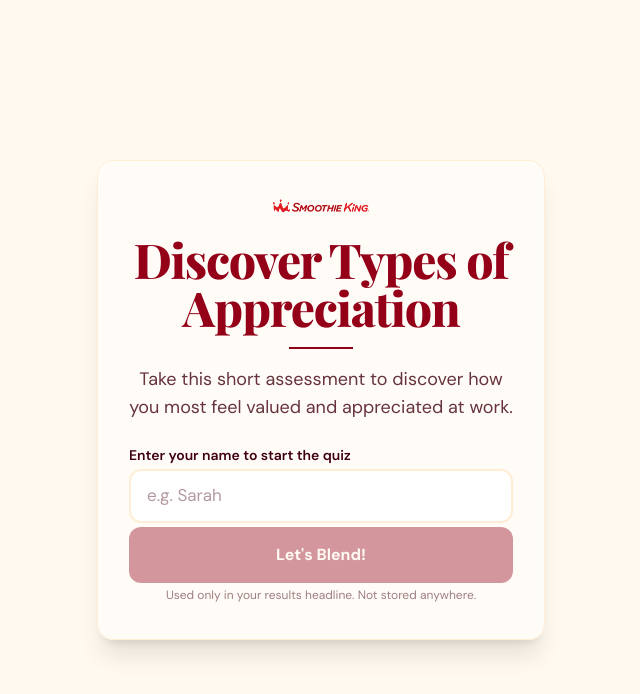
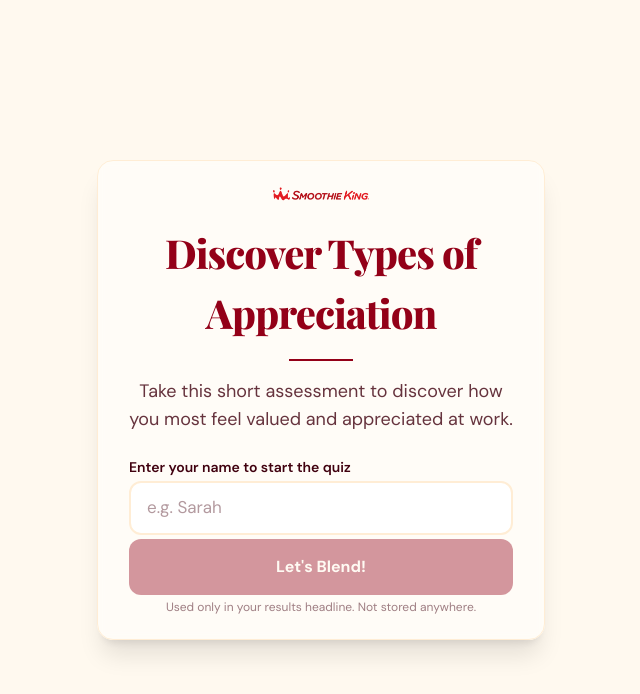
Before and after one commit to SmoothieKing-Learnings/appreciation_style_quiz, a React (Vite) app: page / in a window 1280 px wide. Shown: the top 694 px of the page, without its empty margins (319-959 px from the left). Built offline with nearby package versions, Linux system fonts and the light colour scheme; a web font is replaced by a local one.

Commit message:
result screen adjustment

```diff
--- a/src/components/ResultsScreen.jsx
+++ b/src/components/ResultsScreen.jsx
@@ -114,7 +114,7 @@ export default function ResultsScreen({ resultsData, userName, onRestart }) {
         {/* TOP STYLE DESCRIPTION(S) */}
         <div className="w-full flex flex-col gap-3 text-left">
           {topStyles.map((style) => (
-            <div key={style.id} className="shadow-sm overflow-hidden">
+            <div key={style.id} className="overflow-hidden">
               <p className="text-xs text-quiz-text/80 leading-relaxed">
                 {style.description}
               </p>
--- a/src/components/WelcomeScreen.jsx
+++ b/src/components/WelcomeScreen.jsx
@@ -70,7 +70,7 @@ export default function WelcomeScreen({ onStart }) {
 
       {/* Element 2 — headline (rises from below) */}
       <motion.h1
-        className="font-heading text-3xl md:text-5xl font-extrabold text-quiz-primary mb-4 tracking-tight"
+        className="font-heading text-[40px] font-extrabold text-quiz-primary mb-4 tracking-tight"
         initial={{ opacity: 0, y: 16 }}
         animate={{ opacity: 1, y: 0 }}
         transition={{ delay: 0.20, duration: 0.45 }}
```
